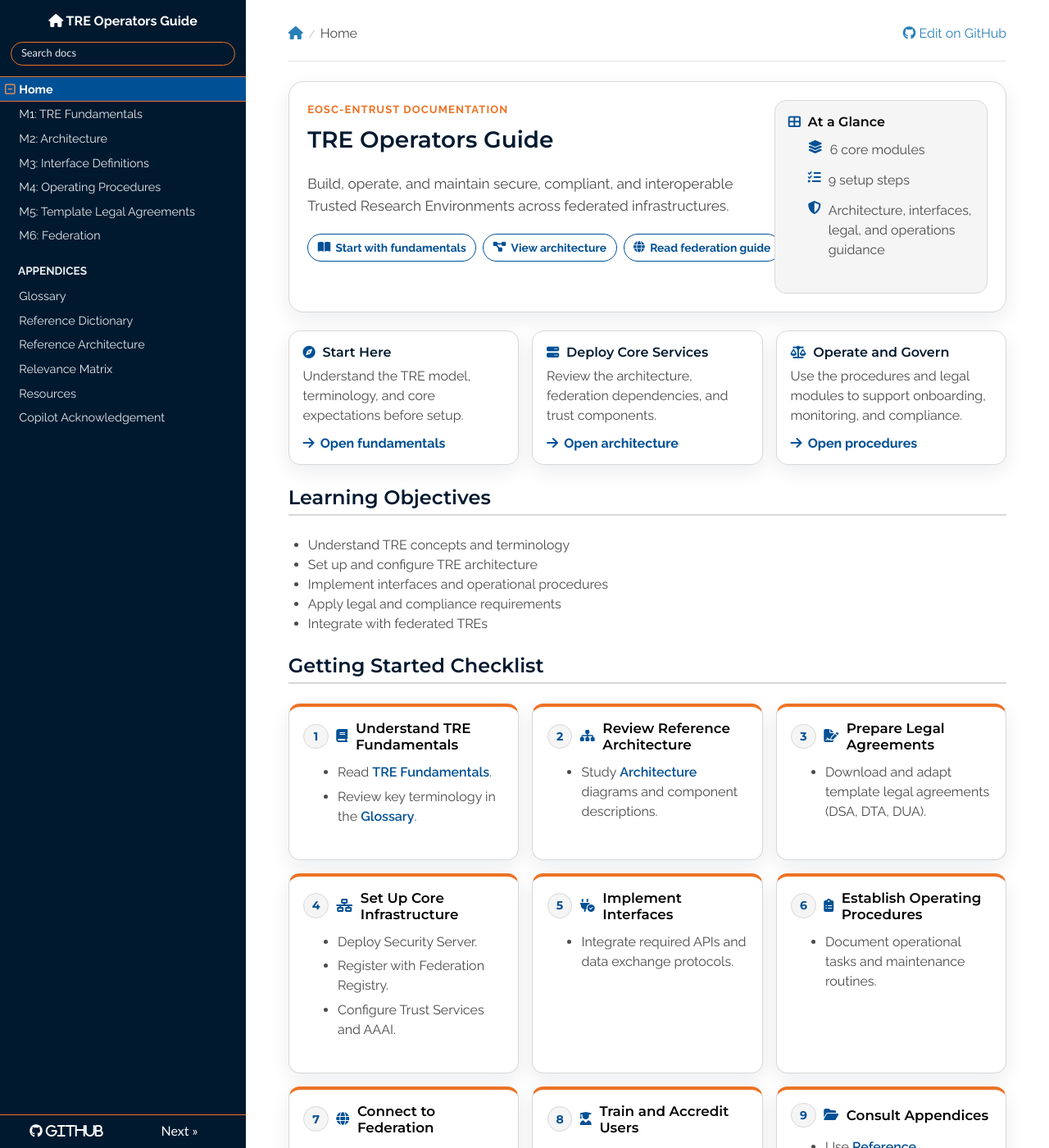
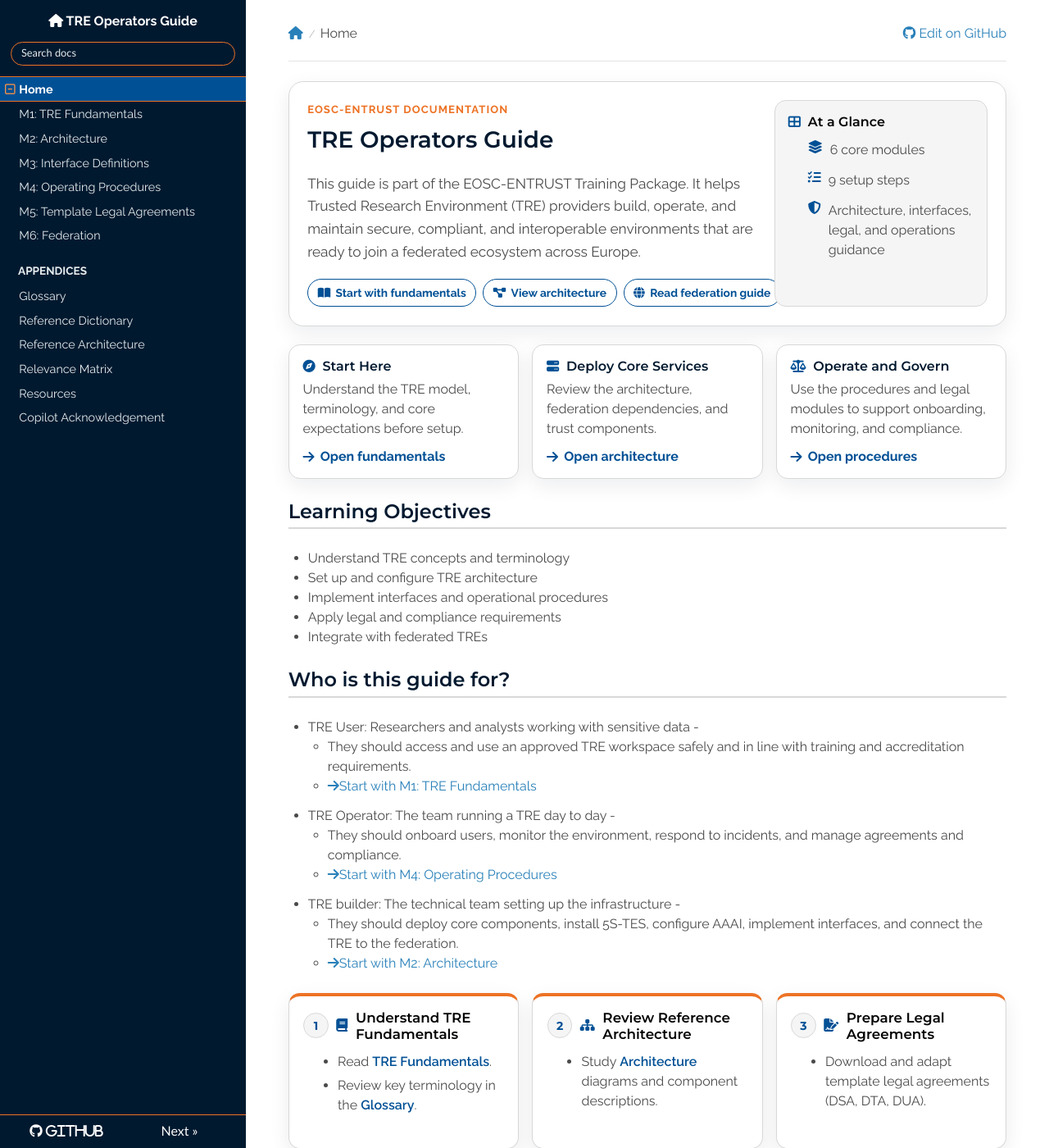
Before and after one commit to unioslo/tre-operators-docs, an MkDocs documentation site: the page built from docs/index.md, in a window 1280 px wide and 1400 px high. Shown: the whole window at 82% size. Built offline with MkDocs 1.6.1, drawn with Linux system fonts in a browser that asks for light colours; nearby versions of some CDN libraries.

Commit message:
Revise introduction and specify guide audience
Updated the introduction and added a section detailing the target audience for the TRE Operators Guide.

```diff
--- a/docs/index.md
+++ b/docs/index.md
@@ -2,7 +2,7 @@
 	<div class="tre-hero-main">
 		<p class="tre-eyebrow">EOSC-ENTRUST Documentation</p>
 		<h1>TRE Operators Guide</h1>
-		<p class="tre-lead">Build, operate, and maintain secure, compliant, and interoperable Trusted Research Environments across federated infrastructures.</p>
+		<p class="tre-lead">This guide is part of the EOSC-ENTRUST Training Package. It helps Trusted Research Environment (TRE) providers build, operate, and maintain secure, compliant, and interoperable environments that are ready to join a federated ecosystem across Europe.</p>
 
 		<div class="tre-hero-actions">
 			<a class="tre-hero-link" href="fundamentals/"><i class="fa-solid fa-book-open tre-icon-inline" aria-hidden="true"></i>Start with fundamentals</a>
@@ -51,7 +51,20 @@
 - Apply legal and compliance requirements
 - Integrate with federated TREs
 
-## Getting Started Checklist
+## Who is this guide for?
+
+- TRE User: Researchers and analysts working with sensitive data -
+	- They should access and use an approved TRE workspace safely and in line with training and accreditation requirements.
+ 	- <a href="fundamentals/"><i class="fa-solid fa-arrow-right tre-icon-inline" aria-hidden="true"></i>Start with M1: TRE Fundamentals</a>
+	</article>
+- TRE Operator: The team running a TRE day to day -
+	- They should onboard users, monitor the environment, respond to incidents, and manage agreements and compliance.
+ 	- <a href="modules/procedures/"><i class="fa-solid fa-arrow-right tre-icon-inline" aria-hidden="true"></i>Start with M4: Operating Procedures</a>
+	</article>
+- TRE builder: The technical team setting up the infrastructure -
+	- They should deploy core components, install 5S-TES, configure AAAI, implement interfaces, and connect the TRE to the federation.
+ 	- <a href="modules/architecture/"><i class="fa-solid fa-arrow-right tre-icon-inline" aria-hidden="true"></i>Start with M2: Architecture</a>
+	</article>
 
 <div class="tre-card-grid tre-card-grid-steps">
 
```
